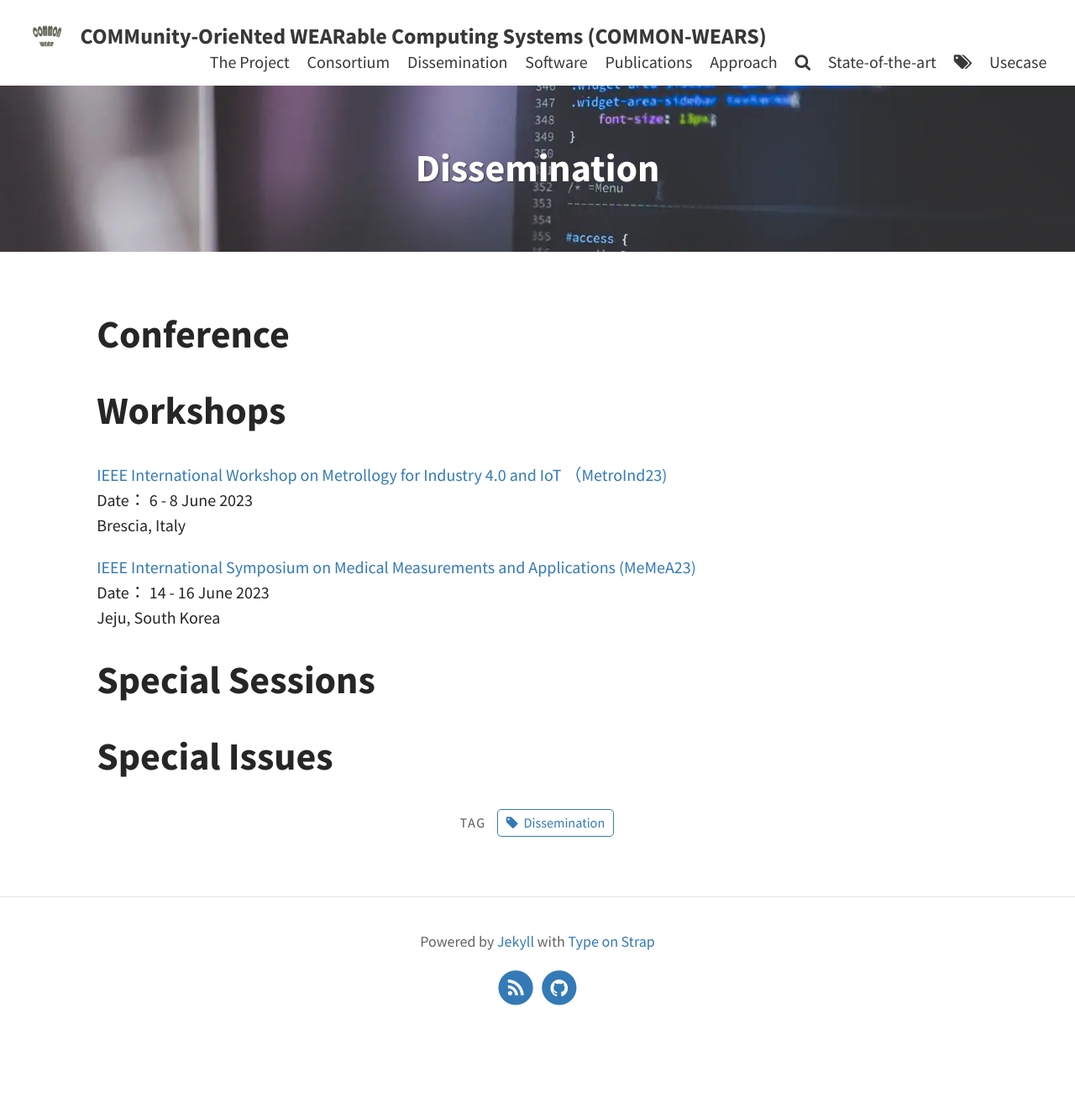
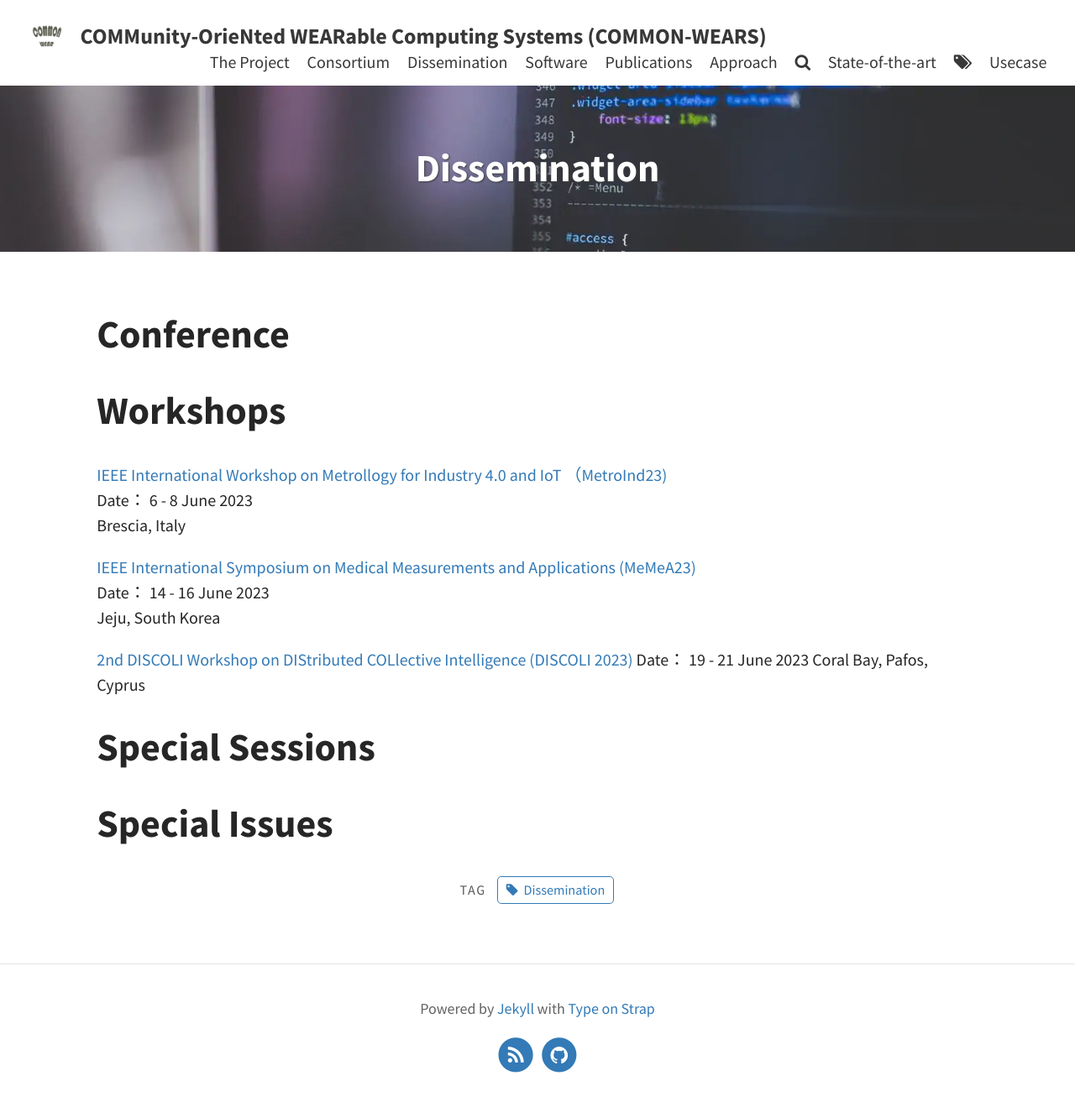
Before and after one commit to common-wears/2022, a Jekyll site: the page built from pages/3_dissemination.md, in a window 1280 px wide. Shown: the whole page at 84% size. Built offline with Jekyll 4.4.1, drawn with Linux system fonts in a browser that asks for light colours; before the commit the page ends 1239 px from its top, so only the background shows below that.

Commit message:
Update 3_dissemination.md

```diff
--- a/pages/3_dissemination.md
+++ b/pages/3_dissemination.md
@@ -20,6 +20,10 @@ Brescia, Italy
 Date： 14 - 16 June 2023
 Jeju, South Korea
 
+[2nd DISCOLI Workshop on DIStributed COLlective Intelligence (DISCOLI 2023)](https://discoli-workshop.github.io/2023/)
+Date： 19 - 21 June 2023
+Coral Bay, Pafos, Cyprus
+
 
 
 
```
